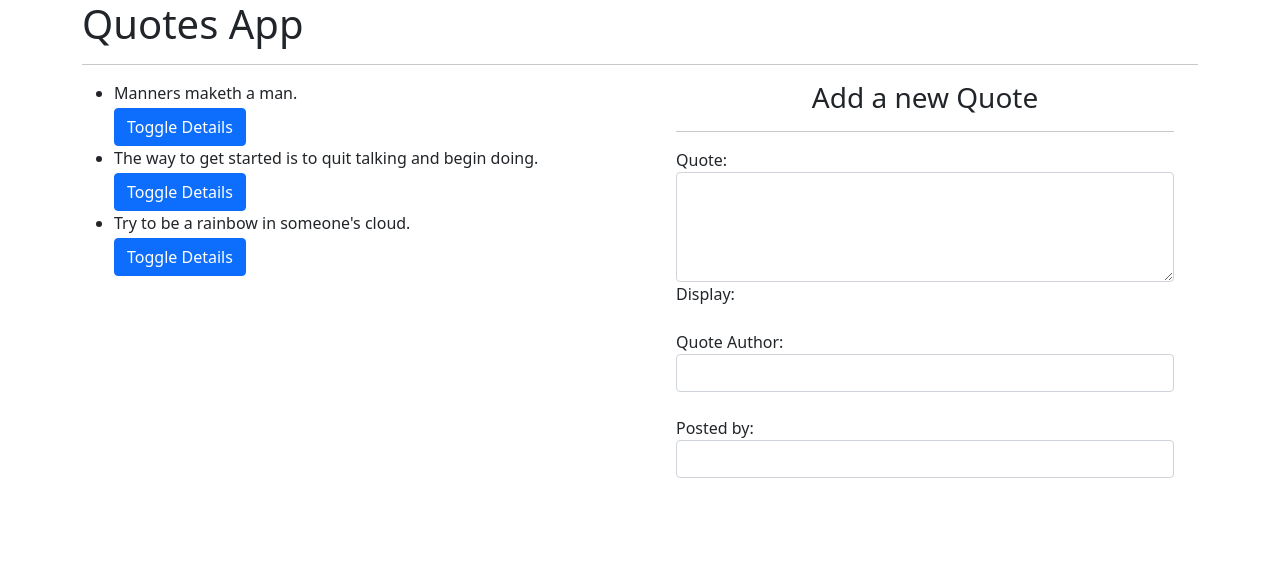
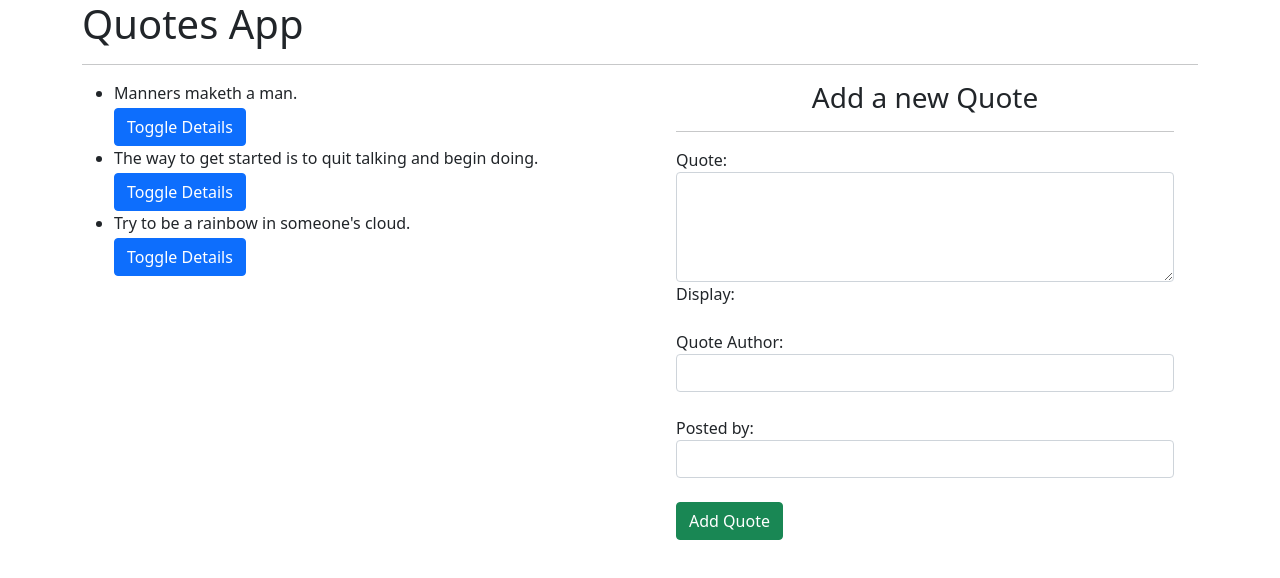
Before and after one commit to MwitaBrian/Quotes-App, an Angular app: page / in a window 1280 px wide. Shown: the top 578 px of the page. Built offline with nearby package versions, Linux system fonts and the light colour scheme.

Commit message:
Add submit button

```diff
--- a/src/app/quote-form/quote-form.component.html
+++ b/src/app/quote-form/quote-form.component.html
@@ -18,5 +18,7 @@
       <label for="writer">Posted by:</label>
       <input type="text" class="form-control">
     </div>
+    <br>
+    <button type="submit" class="btn btn-success">Add Quote</button>
   </form>
 </div>
```
